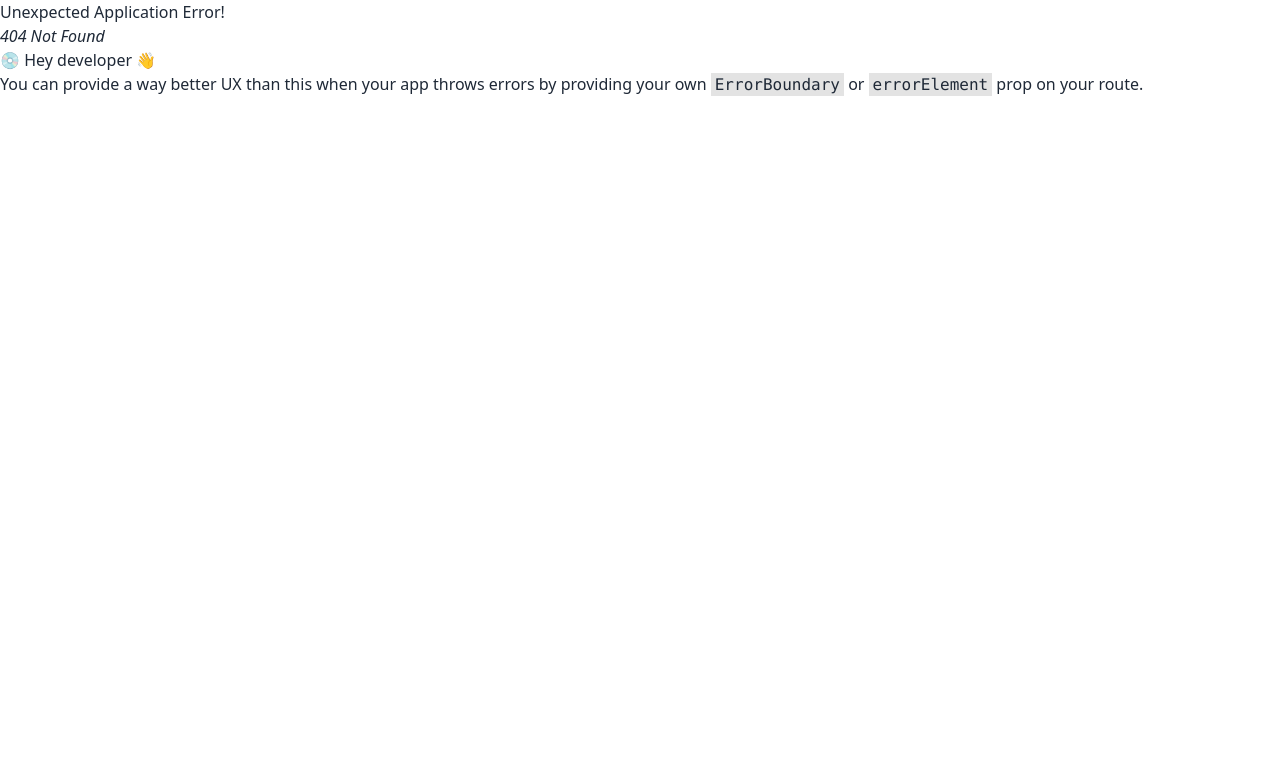
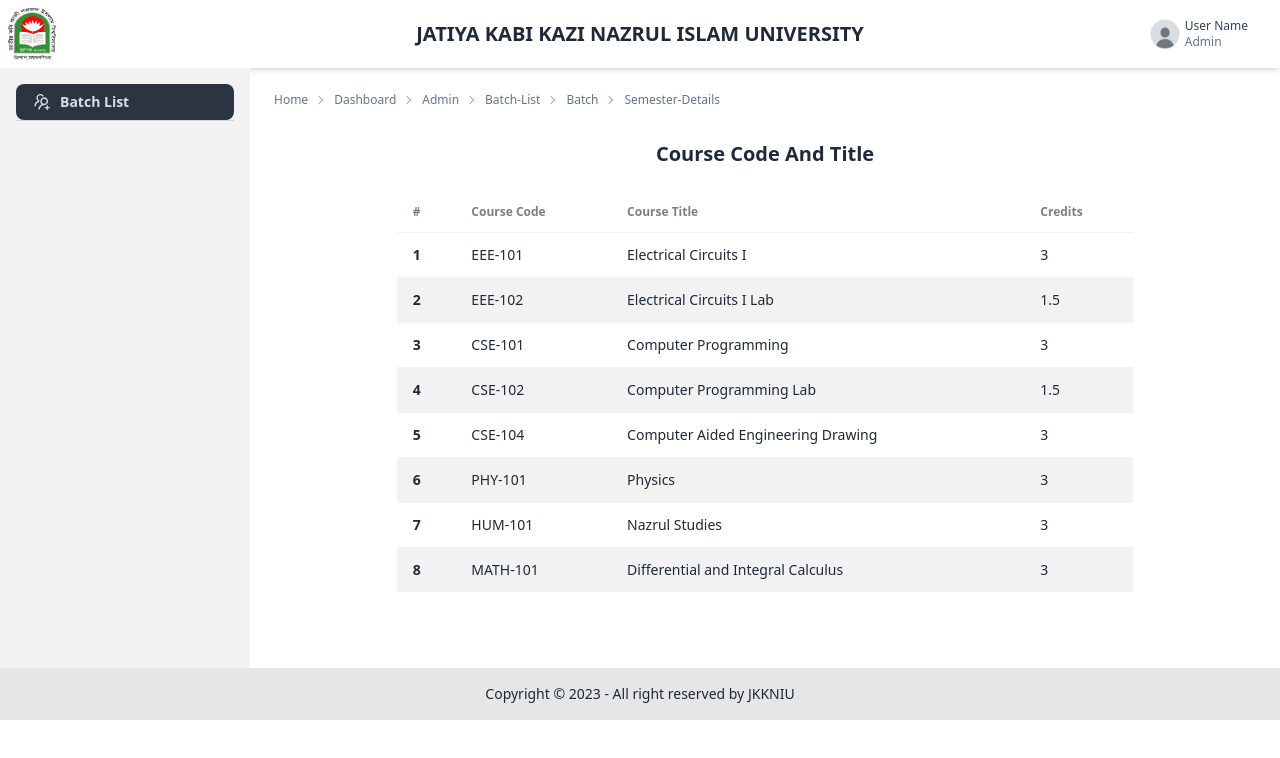
Before and after one commit to sam-suzzaman/ResultSystem, a React (Vite) app: page /dashboard/admin/batch-list/batch/semester-details in a window 1280 px wide. Before the commit this address had no page. Shown: the top 758 px of the page. Built offline with nearby package versions, Linux system fonts and the light colour scheme.

Commit message:
add course list table

```diff
--- /dev/null
+++ b/src/Components/Non-Shared/DashboardPageCom/Admin/CourseListTable/CourseListTable.jsx
@@ -0,0 +1,83 @@
+import React from "react";
+
+const CourseListTable = () => {
+    const courses = [
+        {
+            _id: "1",
+            courseCode: "EEE-101",
+            courseTitle: "Electrical Circuits I",
+            credits: 3.0,
+        },
+        {
+            _id: "2",
+            courseCode: "EEE-102",
+            courseTitle: "Electrical Circuits I Lab",
+            credits: 1.5,
+        },
+        {
+            _id: "3",
+            courseCode: "CSE-101",
+            courseTitle: "Computer Programming",
+            credits: 3.0,
+        },
+        {
+            _id: "4",
+            courseCode: "CSE-102",
+            courseTitle: "Computer Programming Lab",
+            credits: 1.5,
+        },
+        {
+            _id: "5",
+            courseCode: "CSE-104",
+            courseTitle: "Computer Aided Engineering Drawing",
+            credits: 3.0,
+        },
+        {
+            _id: "6",
+            courseCode: "PHY-101",
+            courseTitle: "Physics",
+            credits: 3.0,
+        },
+        {
+            _id: "7",
+            courseCode: "HUM-101",
+            courseTitle: "Nazrul Studies",
+            credits: 3.0,
+        },
+        {
+            _id: "8",
+            courseCode: "MATH-101",
+            courseTitle: "Differential and Integral Calculus",
+            credits: 3.0,
+        },
+    ];
+    return (
+        <div className="overflow-x-auto flex justify-center">
+            <table className="table table-zebra  w-full max-w-[75%]">
+                {/* head */}
+                <thead>
+                    <tr>
+                        <th>#</th>
+                        <th>Course Code</th>
+                        <th>Course Title</th>
+                        <th>Credits</th>
+                    </tr>
+                </thead>
+                <tbody>
+                    {courses.map((course) => {
+                        return (
+                            <tr key={course._id}>
+                                <th>{course._id}</th>
+                                <td>{course.courseCode}</td>
+                                <td>{course.courseTitle}</td>
+                                <td>{course.credits}</td>
+                            </tr>
+                        );
+                    })}
+                </tbody>
+            </table>
+        </div>
+    );
+};
+
+export default CourseListTable;
--- a/src/Components/Non-Shared/DashboardPageCom/Admin/SemesterCard/SemesterCard.jsx
+++ b/src/Components/Non-Shared/DashboardPageCom/Admin/SemesterCard/SemesterCard.jsx
@@ -1,3 +1,4 @@
+import { Link } from "react-router-dom";
 import "./semesterCard.css";
 
 const SemesterCard = ({ title }) => {
@@ -7,9 +8,12 @@
                 <div class="caption">
                     <h3 class="title"> {title}</h3>
                     <div className=" flex flex-wrap gap-2">
-                        <button className="btn btn-xs text-xs font-normal bg-[#fa8740] hover:bg-[#ffb153] text-white rounded-sm">
+                        <Link
+                            to="/dashboard/admin/batch-list/batch/semester-details"
+                            className="btn btn-xs text-xs font-normal bg-[#fa8740] hover:bg-[#ffb153] text-white rounded-sm"
+                        >
                             details
-                        </button>
+                        </Link>
                         <button className="btn btn-xs text-xs font-normal bg-[#2b9859] hover:bg-[#33b76a] text-white rounded-sm">
                             add course
                         </button>
--- /dev/null
+++ b/src/Pages/DashboardPages/Admin/SemesterPage/SemesterPage.jsx
@@ -0,0 +1,25 @@
+import React from "react";
+import CourseListTable from "../../../../Components/Non-Shared/DashboardPageCom/Admin/CourseListTable/CourseListTable";
+import Breadcrumb from "../../../../Components/Shared/Breadcrumb/Breadcrumb";
+import { useLocation } from "react-router-dom";
+
+const SemesterPage = () => {
+    const { pathname } = useLocation();
+    return (
+        <div>
+            <div className="">
+                <Breadcrumb location={pathname} />
+            </div>
+            <div className="mt-6">
+                <div className="">
+                    <h3 className="text-center font-bold capitalize text-xl mb-6">
+                        course code and title
+                    </h3>
+                </div>
+                <CourseListTable />
+            </div>
+        </div>
+    );
+};
+
+export default SemesterPage;
--- a/src/Router/Routers.jsx
+++ b/src/Router/Routers.jsx
@@ -10,6 +10,7 @@
 import StudentDashboardLayout from "../Layout/StudentDashboardLayout";
 import BatchListPage from "../Pages/DashboardPages/Admin/BatchListPage/BatchListPage";
 import SingleBatchPage from "../Pages/DashboardPages/Admin/SingleBatchPage/SingleBatchPage";
+import SemesterPage from "../Pages/DashboardPages/Admin/SemesterPage/SemesterPage";
 
 const Routers = createBrowserRouter([
     {
@@ -54,6 +55,10 @@
                         path: "/dashboard/admin/batch-list/batch",
                         element: <SingleBatchPage></SingleBatchPage>,
                     },
+                    {
+                        path: "/dashboard/admin/batch-list/batch/semester-details",
+                        element: <SemesterPage></SemesterPage>,
+                    },
                 ],
             },
             {
```
